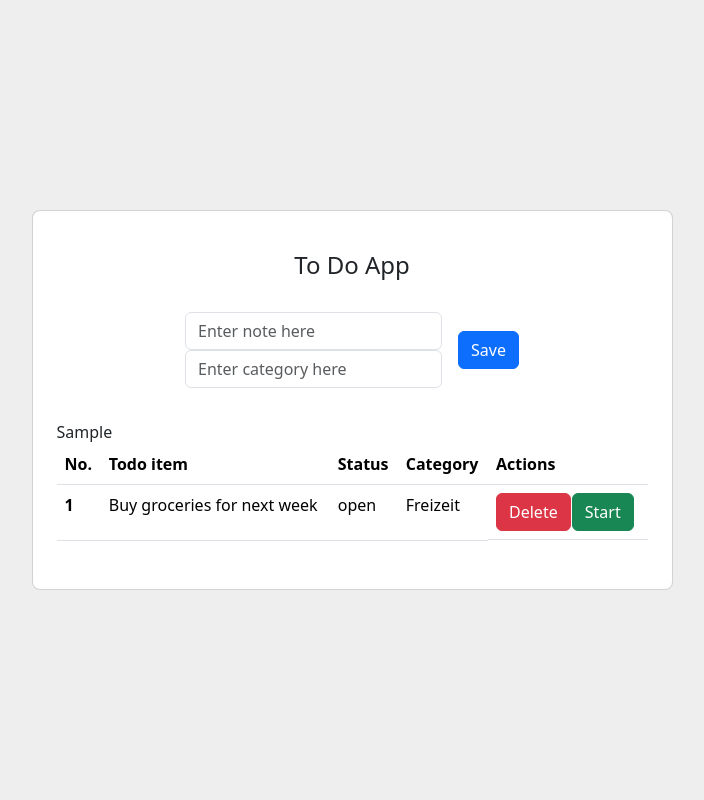
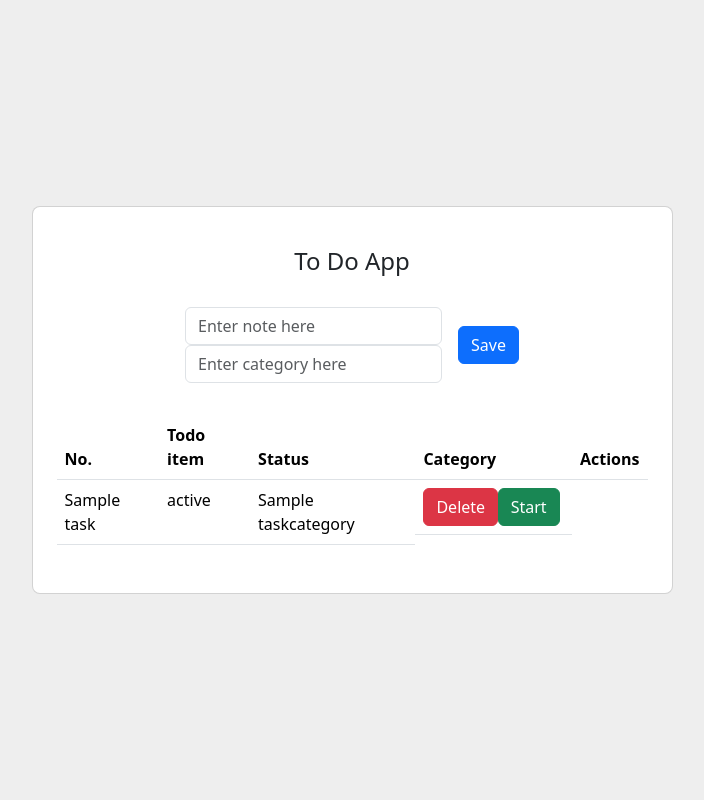
Before and after one commit to Gitnicki/ToDo-App, a FastAPI app: template src/templates/index.html in a window 1280 px wide. Shown: the whole page, without its empty margins (288-992 px from the left). Run offline with FastAPI, Linux system fonts and the light colour scheme; the template is opened without the code that fills it: most values are stand-ins (such as "Sample title", 1, 10 or a date in 2020).

Commit message:
helens anpassungen

```diff
--- a/sql_scripts/03_insert_data.sql
+++ b/sql_scripts/03_insert_data.sql
@@ -1,4 +1,4 @@
 USE todo;
 
-INSERT INTO tasks  (taskname, taskstatus, taskcategory)
-VALUES ("Bernd muss mal wieder an die Luft", "open", "Freizeit");
+INSERT INTO tasks  (id, taskname, taskstatus, taskcategory)
+VALUES (2, "Bernd muss mal wieder an die Luft", "open", "Freizeit");
--- a/src/main.py
+++ b/src/main.py
@@ -32,12 +32,14 @@ def create_server_connection():
 def getOptionalSortedTaskFromDB(connection, sorted):
     cursor = connection.cursor()
     if sorted:
-        query = "SELECT t.id, t.taskname, t.taskstatus, t.taskcategory FROM tasks"
+        query = "SELECT id, taskname, taskstatus, taskcategory FROM tasks"
+        print("hello")
     # else:
     #     query = "SELECT t.id, u.firstname, u.surname, SUM(s.amount) AS total FROM users AS u JOIN stars AS s ON u.id = s.user_id GROUP BY u.id;"
     try:
         cursor.execute(query)
         result = cursor.fetchall()
+        print(result)
         return result
     except Error as err:
         print(f"Error: '{err}'")
@@ -72,27 +74,16 @@ def insert_data(connection, query, data):
     except Error as err:
         print(f"Error: '{err}'")
 
-@app.get("/", response_class=HTMLResponse)
-def get_tasks(
-    request: Request,
-):
-    connection = create_server_connection()
-    sorted = True
-    tasks = getOptionalSortedTaskFromDB(connection, sorted)
-    return templates.TemplateResponse(
-        "index.html", {"request": request, "tasks": tasks}
-    )
 
 #root-route
 @app.get('/', response_class=HTMLResponse)
 def read_root(request: Request):
 
     connection = create_server_connection()
-    cursor = connection.cursor()
-    query = "SELECT id, taskname, taskstatus, taskcategory FROM tasks;"
-    cursor.execute(query)
-    notes = cursor.fetchall()
-    return templates.TemplateResponse("index.html", {"request": request, "tasks": tasks})
+    sorted = True
+    task = getOptionalSortedTaskFromDB(connection, sorted)
+    print(task)
+    return templates.TemplateResponse("index.html", {"request": request, "task": task})
 
 @app.post("/task", response_class=HTMLResponse)
 def post_tasks(request: Request, eingabe: Annotated[str, Form()], category: Annotated[str, Form()]
--- a/src/templates/index.html
+++ b/src/templates/index.html
@@ -47,12 +47,12 @@
                                 </thead>
                                 <tbody>
                                     {% for task in tasks %}
-                                        {{ i }}
+                                    <!-- <option value="{{id[0]}}">{{taskname[1]}} {{taskstatus[2]}}</option> -->
                                         <tr>
-                                            <th scope="row">{{task[0]}}</th>
-                                            <td>Buy groceries for next week</td>
-                                            <td>open</td>
-                                            <td>Freizeit</td>
+                                            <!-- <th scope="row">{{forloop.counter}}</th> -->
+                                            <td>{{task.taskname}}</td>
+                                            <td>{{task.taskstatus}}</td>
+                                            <td>{{task.taskcategory}}</td>
                                             <td class="d-flex">
                                                 <form class="w-50">
                                                     <button type="submit" class="btn btn-danger">Delete</button>
```
